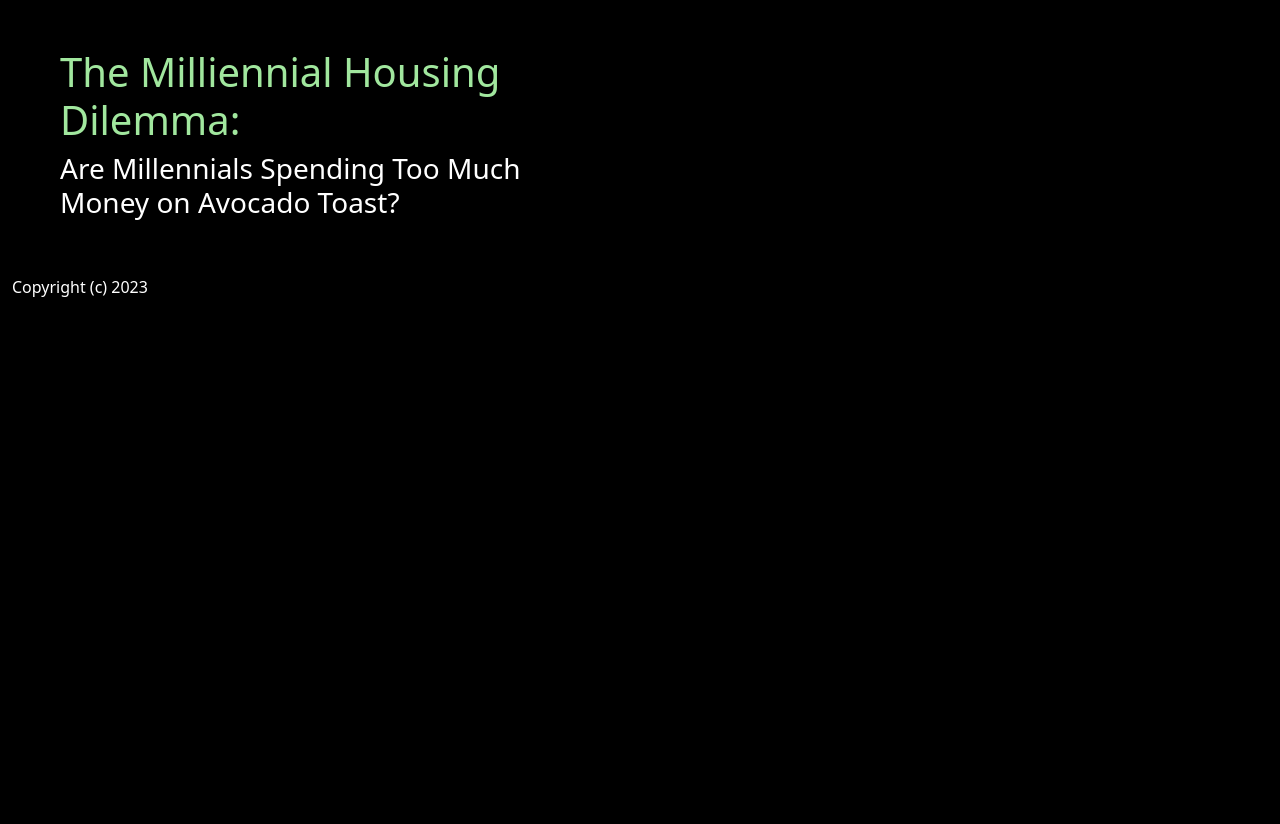
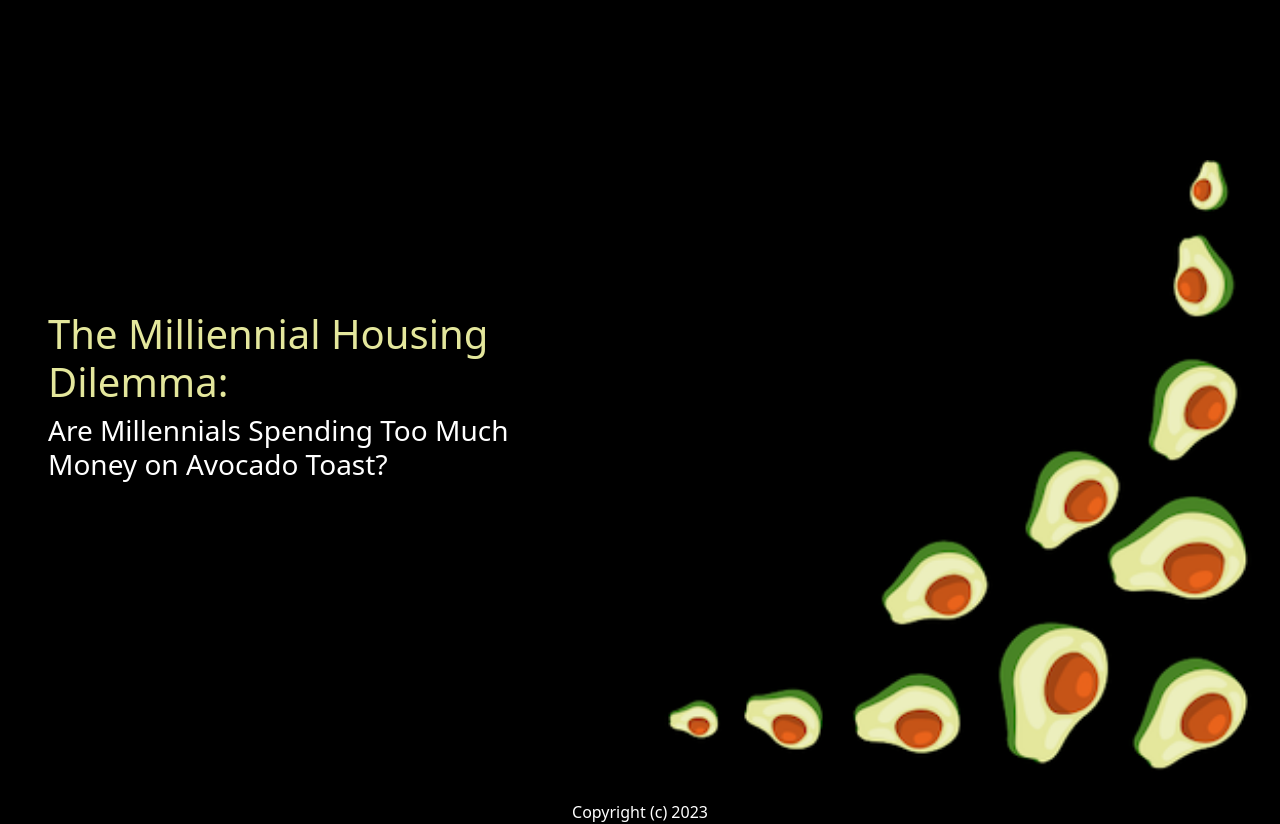
Before and after one commit to akc2022/pricing, a Django app: page / in a window 1280 px wide. Shown: the part 56-880 px from the top of the page. Before the commit the page ends 353 px from the top, so only its background shows below. Run offline with Django 4.2, Linux system fonts and the light colour scheme; parts of the project's set-up code (start-up, migrations or seed data) failed here and were passed over.

Commit message:
added border and changed text colors on homepage

```diff
--- a/pricing/settings.py
+++ b/pricing/settings.py
@@ -28,6 +28,7 @@ SECRET_KEY = os.getenv("DJANGO_SECRET_KEY", get_random_secret_key())
 
 # SECURITY WARNING: don't run with debug turned on in production!
 DEBUG = os.getenv("DEBUG", "False") == "True"
+
 
 ALLOWED_HOSTS = os.getenv("DJANGO_ALLOWED_HOSTS", "127.0.0.1,localhost").split(",")
 
@@ -78,7 +79,6 @@ WSGI_APPLICATION = "pricing.wsgi.application"
 # Database
 # https://docs.djangoproject.com/en/4.2/ref/settings/#databases
 DEVELOPMENT_MODE = os.getenv("DEVELOPMENT_MODE", "False") == "True"
-
 
 if DEVELOPMENT_MODE is True:
     DATABASES = {
--- a/static/website/css/style.css
+++ b/static/website/css/style.css
@@ -3,7 +3,7 @@ body {
 }
 
 #title {
-	color: #a1e79e;
+	color: #E4E79C;
 }
 
 #homepage {
--- a/website/templates/website/base.html
+++ b/website/templates/website/base.html
@@ -13,7 +13,7 @@
     {% include 'website/navbar.html' %}
   	{% block content %}
     {% endblock %}
-    <div class="text-white">Copyright (c) {{ current_year }}</div>
+    {% include 'website/footer.html' %}
 	 <script src="https://cdn.jsdelivr.net/npm/bootstrap@5.3.0/dist/js/bootstrap.bundle.min.js" integrity="sha384-geWF76RCwLtnZ8qwWowPQNguL3RmwHVBC9FhGdlKrxdiJJigb/j/68SIy3Te4Bkz" crossorigin="anonymous"></script>
   </body>
 </html>
--- /dev/null
+++ b/website/templates/website/footer.html
@@ -0,0 +1,5 @@
+<footer class="container d-flex justify-content-center">
+    <div class="row">
+    <span class="text-white">Copyright (c) {{ current_year }}</span>
+  </div>
+  </footer>
--- a/website/templates/website/home.html
+++ b/website/templates/website/home.html
@@ -1,13 +1,15 @@
 {% extends 'website/base.html' %}
 
 {% block content %}
-<div class="container-fluid" id="homepage">
-	<div class="row d-flex">
-<div class="col d-flex w-50 flex-column">
+{% load static %}
+<div class="container-flex position-relative">
+	<div class="row d-flex align-items-center" id="homepage">
+<div class="col-6 d-flex w-50 flex-column align-items-center">
 <h1 class="px-5 pt-5" id="title">The Milliennial Housing Dilemma:</h1>
 <h3 class = "text-white px-5 pb-5">Are Millennials Spending Too Much Money on Avocado Toast?</h3>
 </div>
 <div class = "col">
 </div>
+<img class="position-absolute w-50 bottom-0 end-0 pb-5" src="{% static 'website/img/border.png' %}" alt="border"/>
 </div>
 {% endblock %}
```
Also changed, not shown: static/website/img/border.png (added), static/website/img/border1.png (added).
